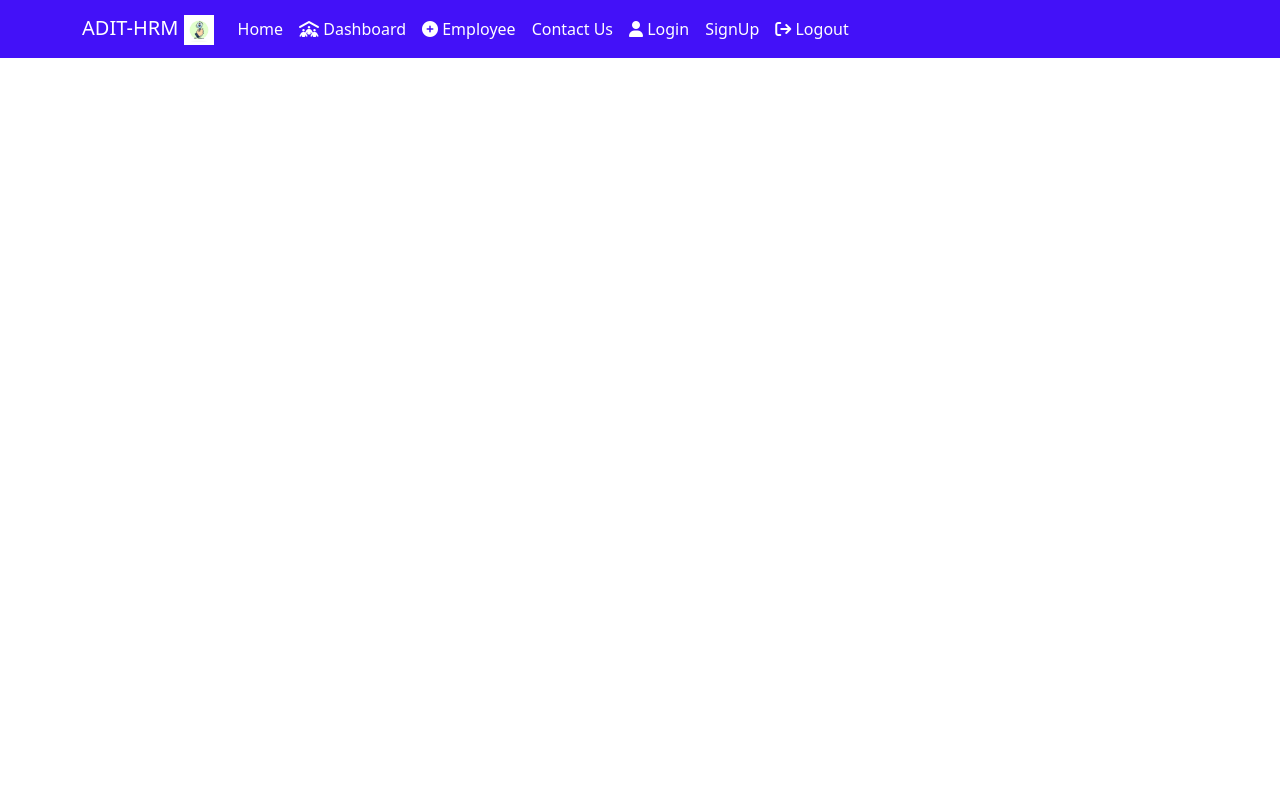
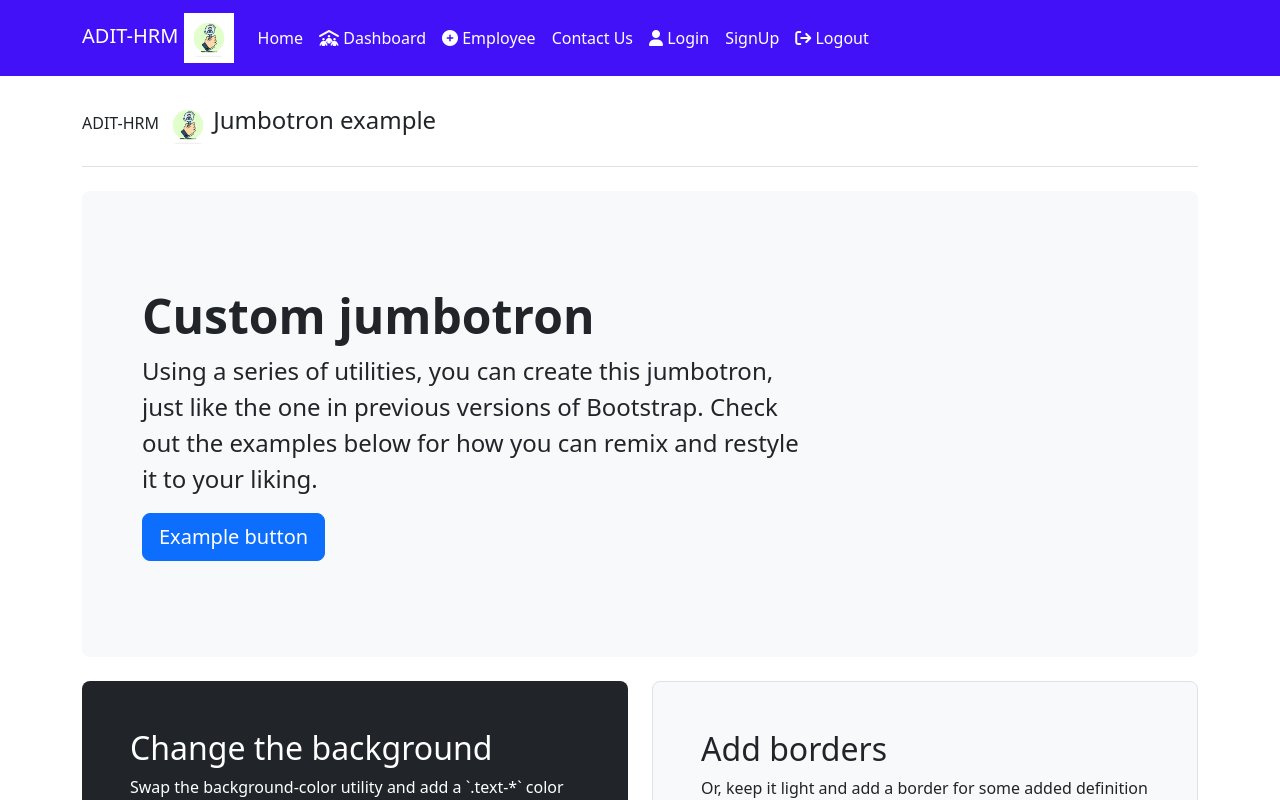
Before and after one commit to Rakesh60/hrmanagement, an Angular app: page / in a window 1280 px wide. Shown: the top 800 px of the page. Built offline with nearby package versions, Linux system fonts and the light colour scheme.

Commit message:
image added

```diff
--- a/src/app/app.component.html
+++ b/src/app/app.component.html
@@ -1,3 +1,5 @@
 <app-navbar></app-navbar>
 <!-- <app-employee-reg></app-employee-reg> -->
-<router-outlet></router-outlet>
+<router-outlet>
+    <app-home *ngIf="router.url == '/'"></app-home>
+</router-outlet>
--- a/src/app/app.component.ts
+++ b/src/app/app.component.ts
@@ -1,4 +1,5 @@
 import { Component } from '@angular/core';
+import { Router } from '@angular/router';
 
 @Component({
   selector: 'app-root',
@@ -6,5 +7,6 @@ import { Component } from '@angular/core';
   styleUrl: './app.component.css'
 })
 export class AppComponent {
+  constructor(public router:Router){}
   title = 'hrmanagement';
 }
--- a/src/styles.css
+++ b/src/styles.css
@@ -3,7 +3,9 @@
 /* You can add global styles to this file, and also import other style files */
 h1 {font-size: 2.4rem;margin-bottom: 30px;}
 .bg-blue {background-color:#4311f8;}
-.navbar-brand img { height:30px; }
+.navbar-brand img { height:50px;
+
+}
 .navbar-dark .navbar-nav .nav-link {color:#fff;}
 .navbar-dark .navbar-nav .active .nav-link {color:#fff;}
 .banner img {width:100%;}
```
Also changed, not shown: src/assets/images/hrmlogo.jpg (added), src/assets/images/hrmlogo1.jpg (added).
